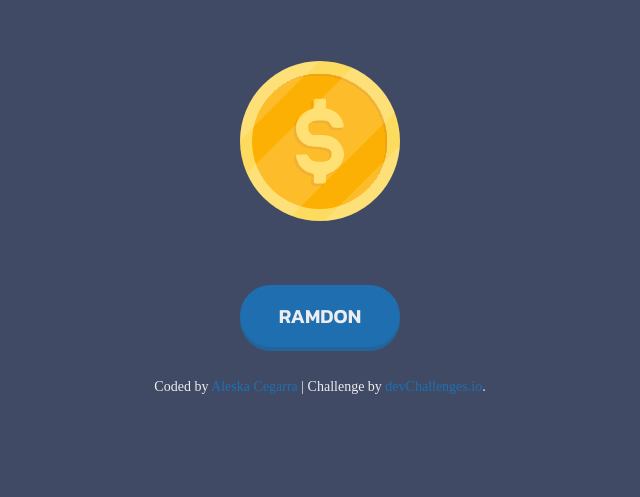
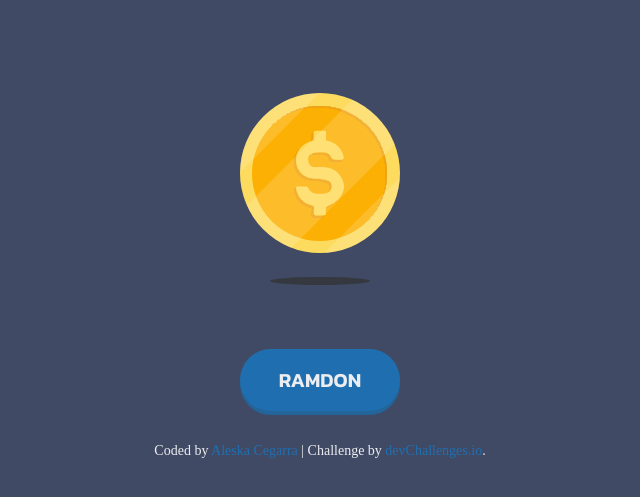
Before and after one commit to Aleska19/flip-the-coin, a website: page src/index.html in a window 1280 px wide. Shown: the part 165-662 px from the top of the page, without its empty margins (320-960 px from the left). Drawn offline with Linux system fonts and the light colour scheme.

Commit message:
Agregando estilos al proyecto

```diff
--- a/src/style/style.css
+++ b/src/style/style.css
@@ -67,8 +67,10 @@ body {
 
 .coin-container img{
     cursor: pointer;
-    background-image: url('../resources/shadow.svg');
+    background-image: url('../../resources/shadow.svg');
     background-position: bottom;
+    background-repeat: no-repeat;
+    padding: 2rem;
 }
 
 .buttom{
```
